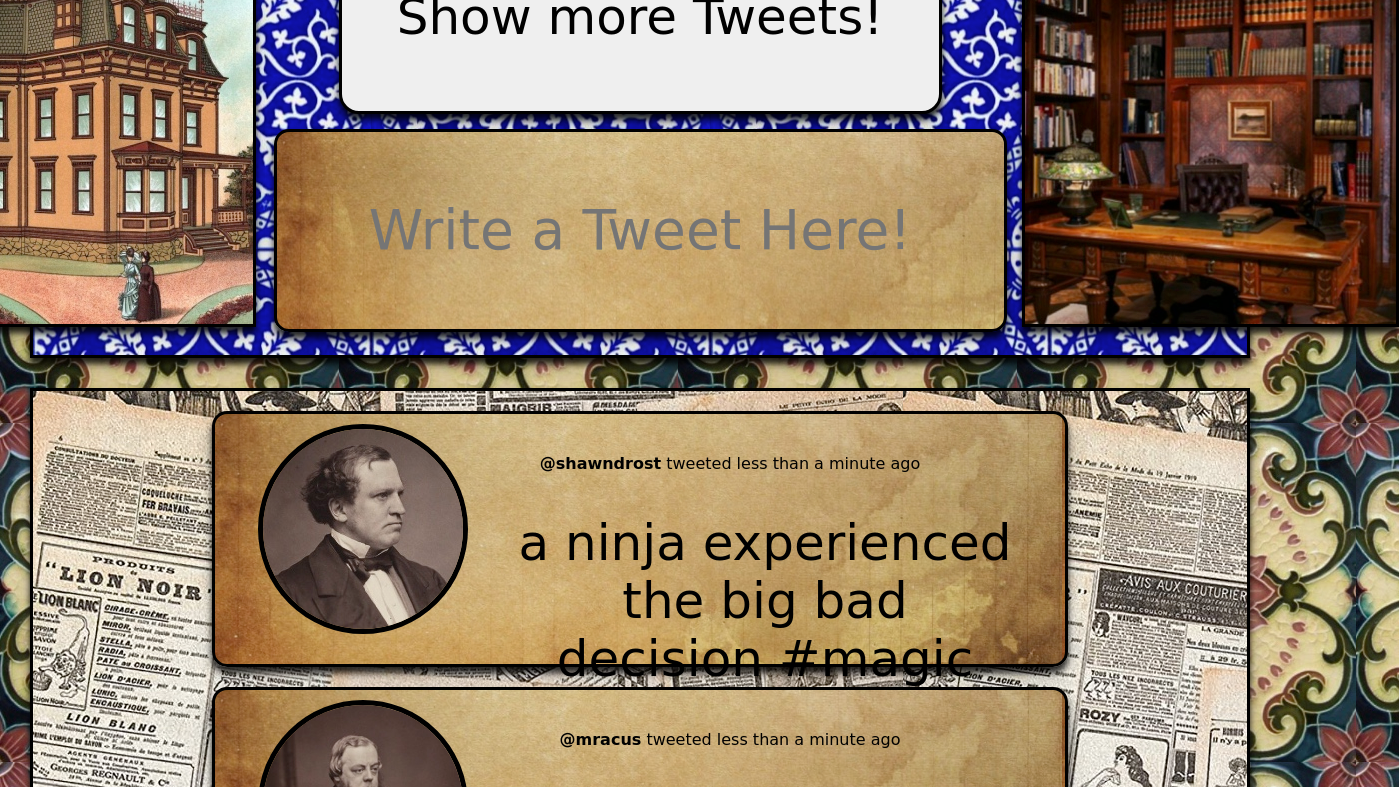
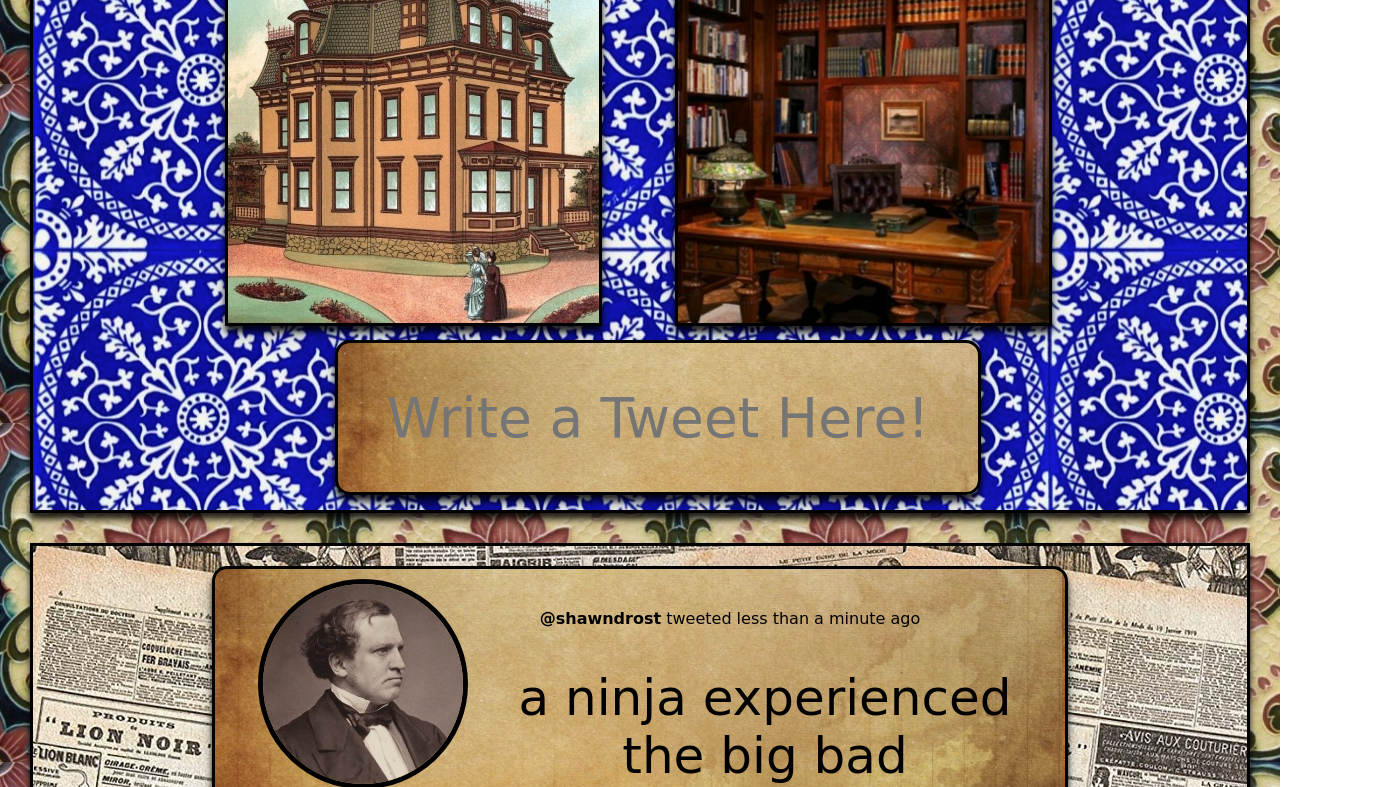
Before and after one commit to parryk303/Victorian-Twitter, a website: page public/index.html in a window 1280 px wide. Shown: the part 255-1042 px from the top of the page, 1399 px wide, since content can reach past the window. Drawn offline with Linux system fonts and the light colour scheme; a web font is replaced by a local one.

Commit message:
Removed show more tweets button

```diff
--- a/public/index.html
+++ b/public/index.html
@@ -46,23 +46,23 @@
         .appendTo($header);
 
         // Input Bar
-        var $input = $('<div class="inputBar" ></div>')
+        var $input = $('<div class="inputBar"></div>')
         .css('border', 'solid')
         .css('display', 'grid')
-        .css('grid-template-rows', '1fr 1fr')
-        .css('grid-template-columns', '400px 1fr 400px')
+        .css('grid-template-rows', '400px 200px')
+        .css('grid-template-columns', '400px 50px 400px')
         .css('justify-content', 'center')
         .css('background', 'url(backgrounds/headerBackground.jpg)')
         .css('box-shadow', '0 10px 20px rgba(0,0,0,0.19), 0 6px 6px rgba(0,0,0,0.8)')
         .appendTo('body');
 
         // Home
-        var $home = $('<div id="home" class="main" onClick="window.location.reload();" ></div>')
+        var $home = $('<div id="home" class="main" onClick="window.location.reload();"></div>')
         .css('border-width', '5px')
         .css('grid-column', '1')
-        .css('grid-row', '1/3')
-        .css('width', '371px')
-        .css('height', '401px')
+        .css('grid-row', '1')
+        .css('width', '100%')
+        .css('height', '100%')
         .css('max-width', '371px')
         .css('max-height', '401px')
         .css('background', 'url(backgrounds/homeBackground.jpg)')
@@ -82,9 +82,9 @@
         var $about = $('<div id="about" class="main"></div>')
         .css('border-width', '10px')
         .css('grid-column', '3')
-        .css('grid-row', '1/3')
-        .css('width', '371px')
-        .css('height', '401px')
+        .css('grid-row', '1')
+        .css('width', '100%')
+        .css('height', '100%')
         .css('max-width', '371px')
         .css('max-height', '401px')
         .css('margin', '10px 10px 10px 10px')
@@ -101,21 +101,23 @@
         });
 
         // Show More Tweets Button
-        var $showMoreTweets = $('<button id="showMoreTweets" class="main">Show more Tweets!</button>')
+        var $showMoreTweets = $('<button id="showMoreTweets" class="main"></button>')
         .css('grid-row', '1')
+        .css('display', 'none')
         .css('grid-column', '2')
-        .css('font-size', '50px')
-        .css('margin', '10px 70px 10px 70px')
+        .css('font-size', '1px')
+        .css('width', '250px')
+        .css('height', '300px')
+        .css('margin', '10px 5px 10px 5px')
         .css('display', 'inline')
         .css('justify-content', 'center')
         .css('padding', '20px 20px 20px 20px')
         .css('align-content', 'center')
-        .css('font-family', 'Share Tech Mono')
         .css('text-align', 'center')
         .css('border', 'solid')
         .css('border-radius', '20px')
         .css('box-shadow', '0 10px 20px rgba(0,0,0,0.19), 0 6px 6px rgba(0,0,0,0.8)')
-        $showMoreTweets.appendTo($input);
+        // $showMoreTweets.appendTo($input);
         $('#showMoreTweets').mouseenter(() => {
           $showMoreTweets.css('background', 'url("https://media2.giphy.com/media/5T06ftQWtCMy0XFaaI/giphy.gif?cid=ecf05e477zkdrziox2iv20jww2ryegaownh6j6rxoi9hlox6&rid=giphy.gif")')
         });
@@ -127,9 +129,10 @@
         var $write = $('<br><input id="write" class="geust" type="text" placeholder="Write a Tweet Here!" ></input>')
         .css('background', 'url(backgrounds/tweetBackground.jpg)')
         .css('grid-row', '2')
-        .css('grid-column', '2')
+        .css('grid-column', '1')
+        .css('width', '150%')
         .css('font-size', '16px')
-        .css('margin', '5px 5px 5px 5px')
+        .css('margin', '30px 0px 15px 120px')
         .css('padding', '20px 20px 20px 20px')
         .css('align-content', 'center')
         .css('font-family', 'Helvetica')
```
